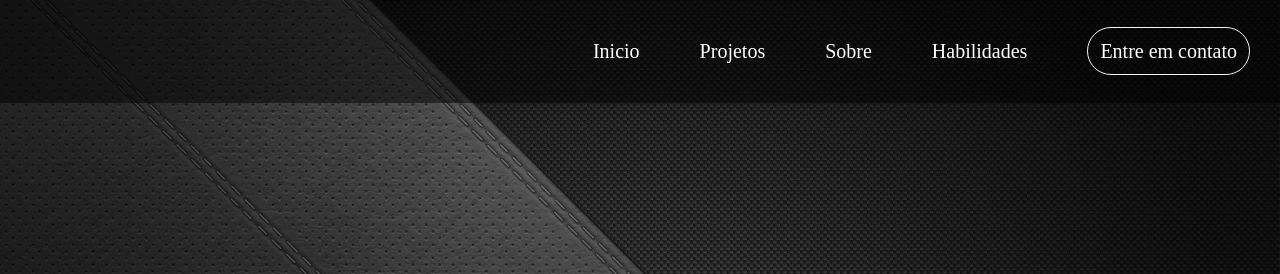
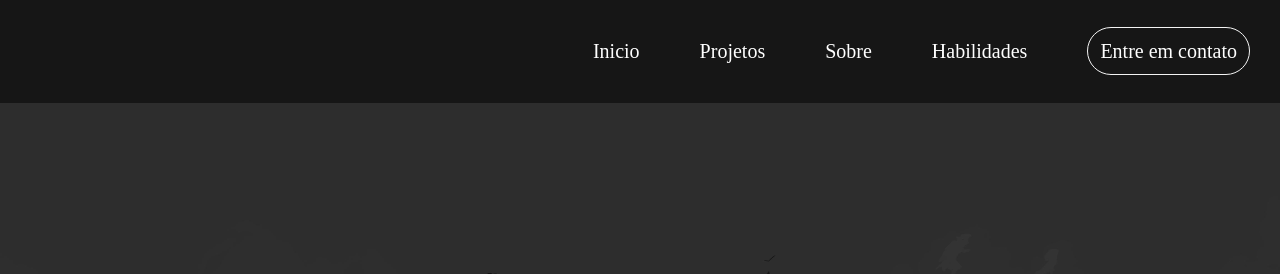
Before and after one commit to PatricFonseca/portfolio, a website: page src/index.html in a window 1280 px wide. Shown: the top 274 px of the page. Drawn offline with Linux system fonts and the light colour scheme.

Commit message:
Feat: Alterada imagem do hero e incluído o menu fixo

```diff
--- a/src/scripts/script.js
+++ b/src/scripts/script.js
@@ -7,9 +7,15 @@ function scrollFunction() {
     mybutton = document.getElementById("myBtn");
   if (document.body.scrollTop > 0 || document.documentElement.scrollTop > 0) {
     mybutton.style.display = "block";
+    var nav = document.getElementsByClassName("menu");
+    nav[0].classList.add("scrolled");
   } else {
     mybutton.style.display = "none";
+    var nav = document.getElementsByClassName("menu");
+    nav[0].classList.remove("scrolled");
   }
+
+
 }
 
 // When the user clicks on the button, scroll to the top of the document
--- a/src/styles/styles.css
+++ b/src/styles/styles.css
@@ -4,8 +4,9 @@
 
 :root {
 	/* --main: #202c39; */
+	--background: #2D2D2D;
 	--main: #03071e;
-	--content: #fffdf7;
+	--content: #f8f8f8;
 	--title: #08021b;
 	--text: #000;
 	--orange: #f29559;
@@ -16,17 +17,19 @@
 @import url("https://fonts.googleapis.com/css2?family=Open+Sans+Condensed:wght@300&family=Roboto+Slab&display=swap");
 
 body {
-	/* background-color: var(--main); */
-	background-image: url("../img/fundo-dark.jpg");
-	background-size: contain;
+	color: #fff;
+	background-color: var(--background);
+	background-image: url("../img/firewatch.jpg");
+
+	background-size: cover;
 	background-repeat: no-repeat;
-	color: #fff;
+	background-attachment: fixed;
 }
 
 /* Teste................................................................ */
 .hero {
 	display: flex;
-	height: 500px;
+	height: 450px;
 }
 /* .hero p {
 	margin: auto;
@@ -96,11 +99,17 @@ a {
 } */
 
 /* Fim TEste ******************************** */
+.menu {
+	position: sticky;
+	top: 0;
+
+	background: rgba(0, 0, 0, 0.5);
+}
 
 .menu ul {
 	display: flex;
 	justify-content: flex-end;
-	background: rgba(0, 0, 0, 0.5);
+
 }
 
 .menu li {
@@ -135,6 +144,10 @@ a {
 	border: 1px solid var(--orange);
 }
 
+.scrolled{
+	background-color:rgba(0, 0, 0);
+}
+
 .title {
 	/* padding-top: 20px; */
 	font-size: 39px;
@@ -147,10 +160,6 @@ a {
 	margin: 0 auto;
 	/* width: 100%; */
 	width: 960px;
-}
-
-main {
-	/* height: 100%; */
 }
 
 .skills {
@@ -169,6 +178,7 @@ main {
 }
 
 .list-skills li {
+	list-style-type: none;
 	padding: 10px 35px;
 }
 
@@ -199,6 +209,7 @@ main {
 .projects-cards {
 	display: flex;
 	padding: 15px 0px;
+	width: 100%;
 }
 
 .project-img {
@@ -210,7 +221,8 @@ main {
 }
 
 .project-card {
-	width: 250px;
+	/* width: 250px; */
+	width: 40rem;
 	/* padding: 10px; */
 	/* padding-left: 25px; */
 	border: 8px solid gray;
@@ -264,10 +276,6 @@ footer {
 	text-shadow: #000;
 }
 
-#myBtn:hover {
-  /* background-color: #555; Add a dark-grey background on hover */
-}
-
 .slide-top {
 	-webkit-animation: slide-top 1.9s steps(2, end) infinite both;
 	        animation: slide-top 1.9s steps(2, end) infinite both;
```
Also changed, not shown: src/img/firewatch.jpg (added).
